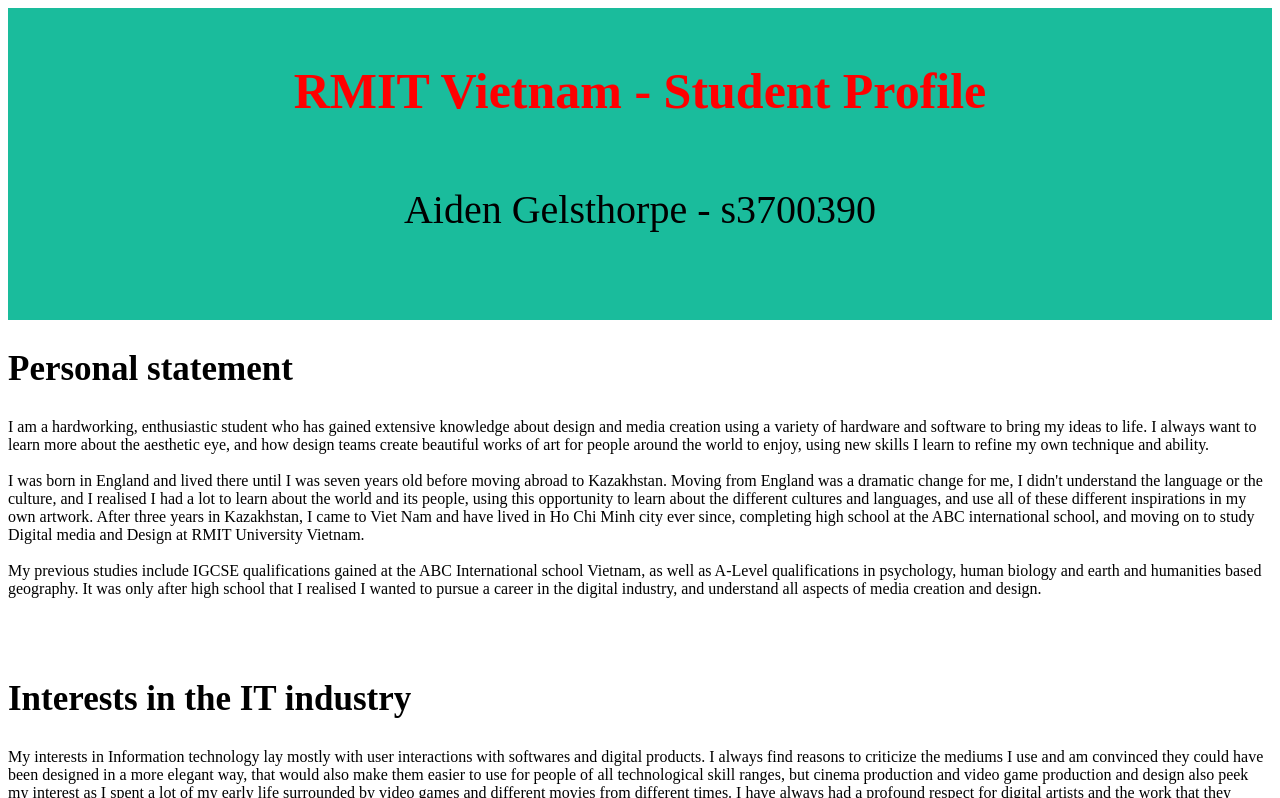
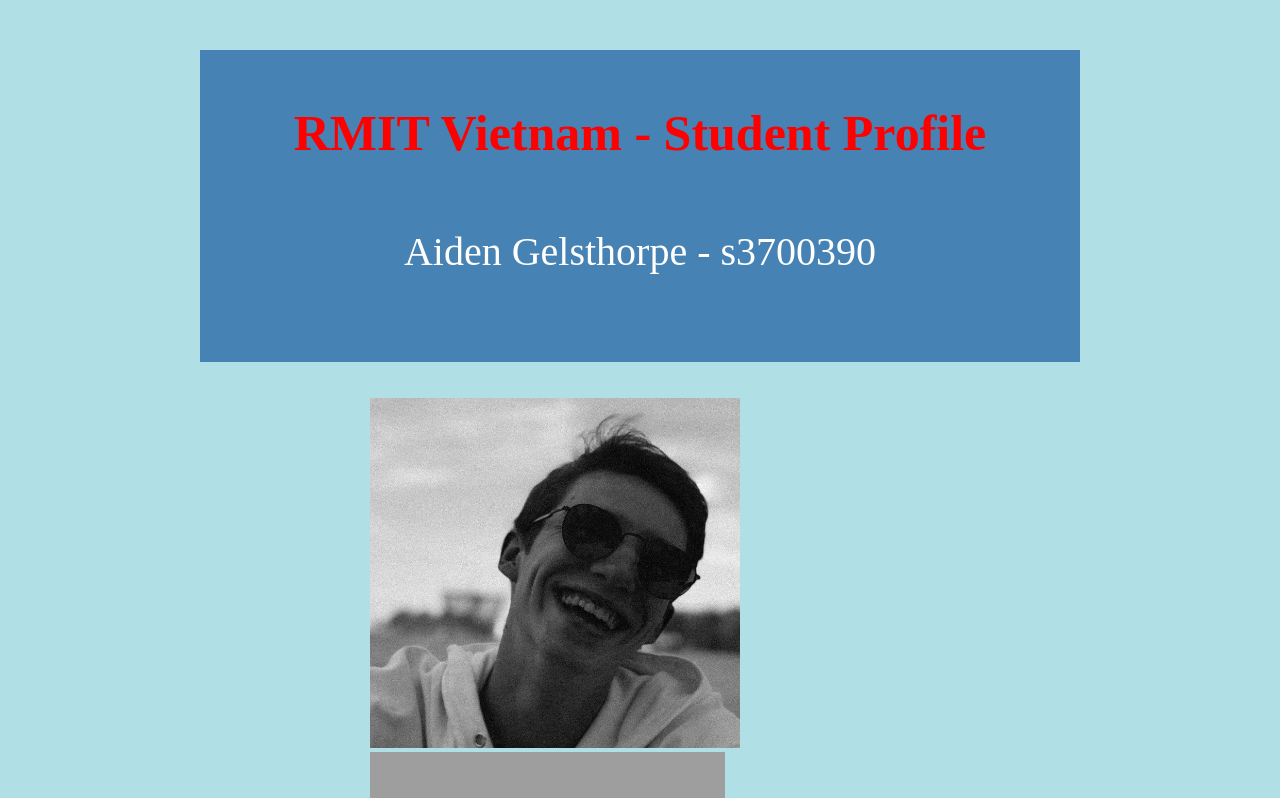
Before and after one commit to AidenS3700390/A2-Tools---Aiden-Gelsthorpe-s3700390, a plain HTML site: page index.html in a window 1280 px wide. Shown: the top 798 px of the page. Drawn offline with Linux system fonts and the light colour scheme; grey boxes are pictures that could not be loaded.

Commit message:
add images center images final touches

```diff
--- a/index.html
+++ b/index.html
@@ -10,6 +10,12 @@
   <body>
     <div class="header">
   <h1>RMIT Vietnam - Student Profile </h1><h5>Aiden Gelsthorpe - s3700390</h5>
+</div>
+<br></br>
+
+    <div class="images">
+  <img src="blackwhite.jpg" alt="Bucket hat" style= "width:370px;height:350px;">
+  <img src="artsy.jpg" alt="Artsy" style="width:355px;height:350px;">
 </div>
 
     <h2> Personal statement </h2>
--- a/style.css
+++ b/style.css
@@ -1,4 +1,3 @@
-<<<<<<< HEAD
 body {
   background-color: powderblue;
   margin-top: 50px;
@@ -12,6 +11,10 @@ body {
   background: steelblue;
   color: blue;
   font-size: 20px;
+}
+
+.images {
+  margin-left: 170px;
 }
 
 h1 {
@@ -32,36 +35,3 @@ h2 {
   font-size: 35px;
   font-family: Rubik;
 }
-=======
-body {
-  background-color: powderblue;
-  margin-top: 50px;
-  margin-left: 200px;
-  margin-right: 200px;
-}
-
-.header {
-  padding: 20px;
-  text-align: center;
-  background: #1abc9c;
-  color: blue;
-  font-size: 20px;
-}
-
-h1 {
-  color: Red;
-  font-size: 50px;
-}
-
-h5{
-  color: black;
-  font-size: 40px;
-
-}
-
-
-h2 {
-  color: black;
-  font-size: 35px;
-}
->>>>>>> 667d3c7ff0d4e545ccd37769cd8f64b27fa65160
```
Also changed, not shown: blackwhite.jpg (added), buckethat.JPG (added), 1 other file.
